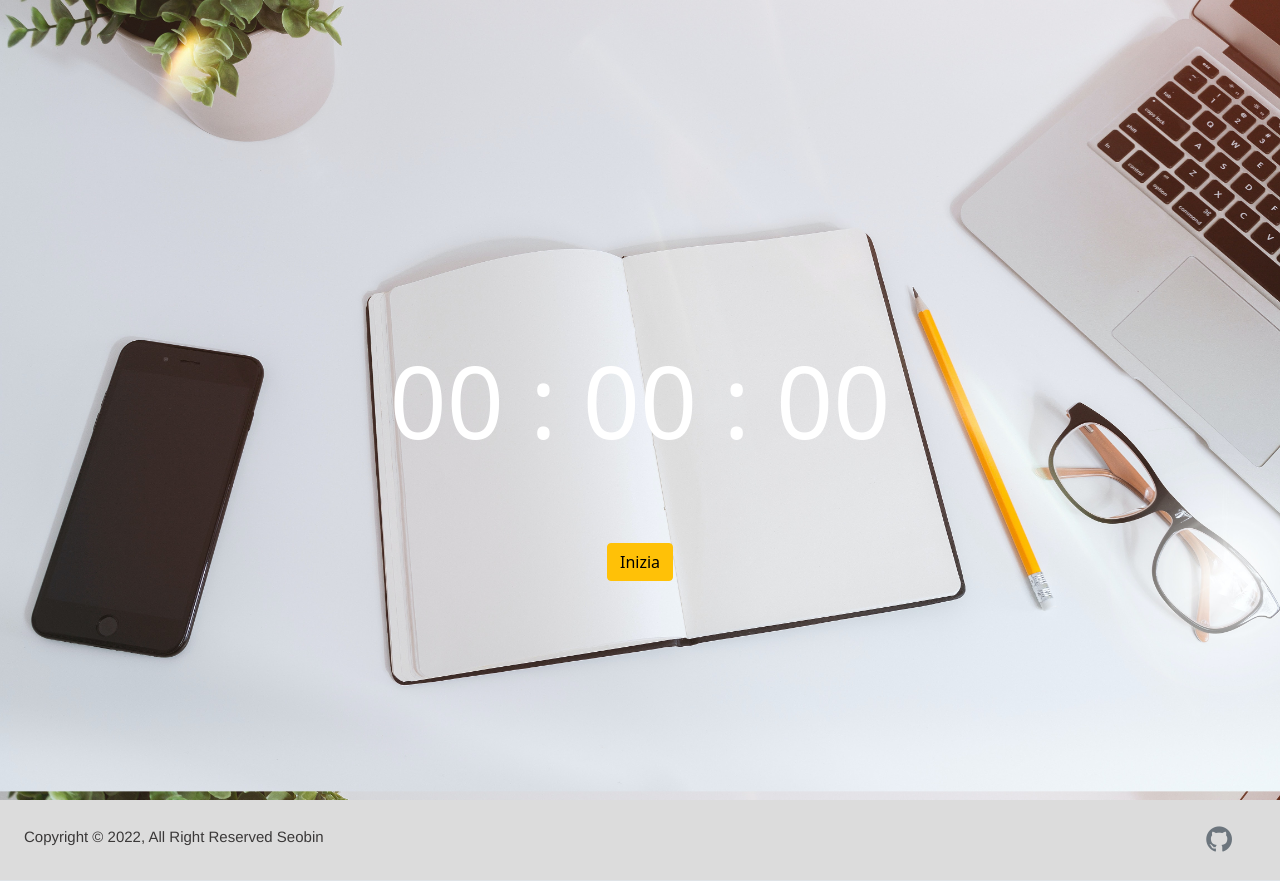
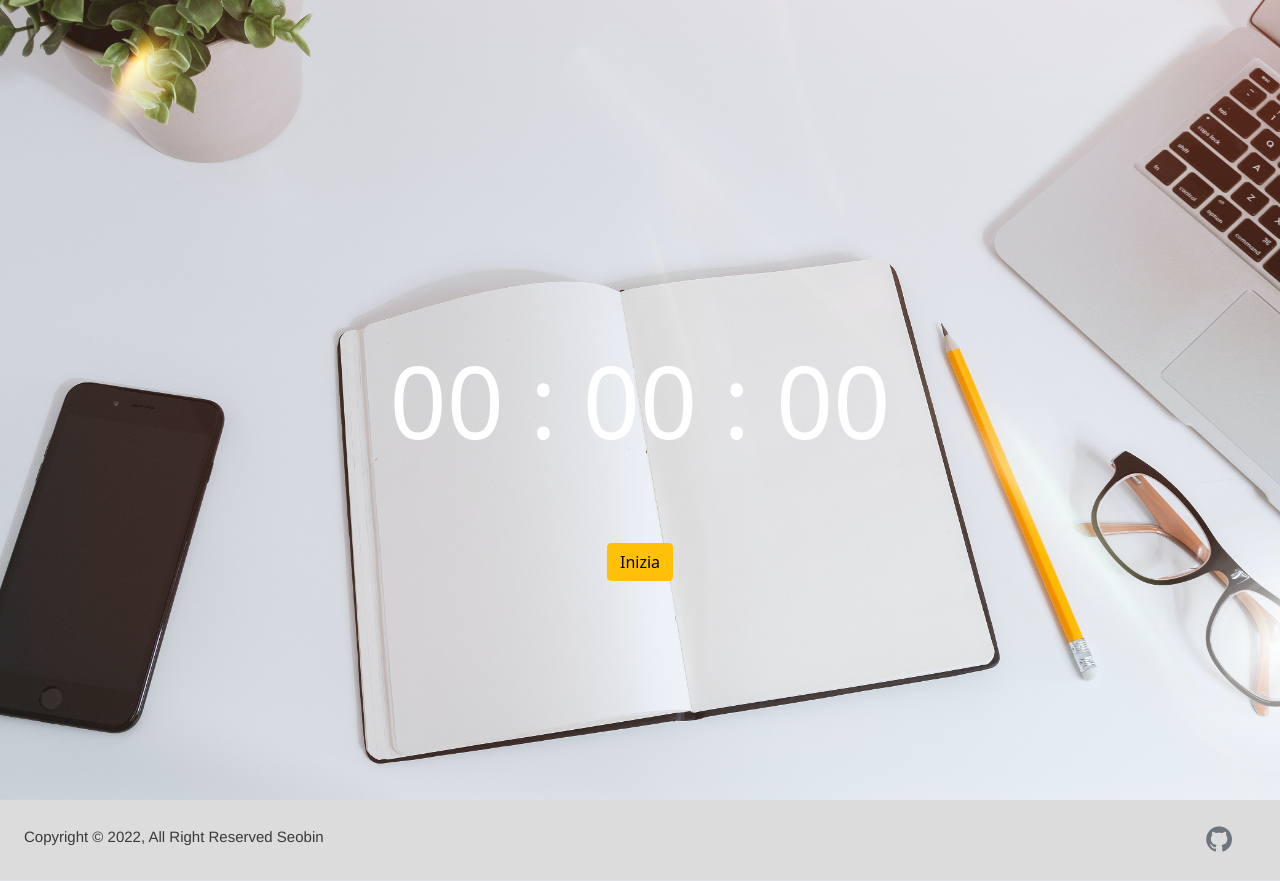
Before and after one commit to mrynaa/StudyKeeper, a PHP site: page / in a window 1280 px wide. Shown: the part 62-943 px from the top of the page. Run offline with PHP 8.4, Linux system fonts and the light colour scheme; some libraries are stand-ins or nearby versions.

Commit message:
Update style.css

```diff
--- a/Timer/style.css
+++ b/Timer/style.css
@@ -1,8 +1,7 @@
 body {
   min-height: 100vh;
   background: url("timer.jpg")
-  no-repeat center
-  center fixed;
+  no-repeat center;
   background-size: cover;
 }
 
```
